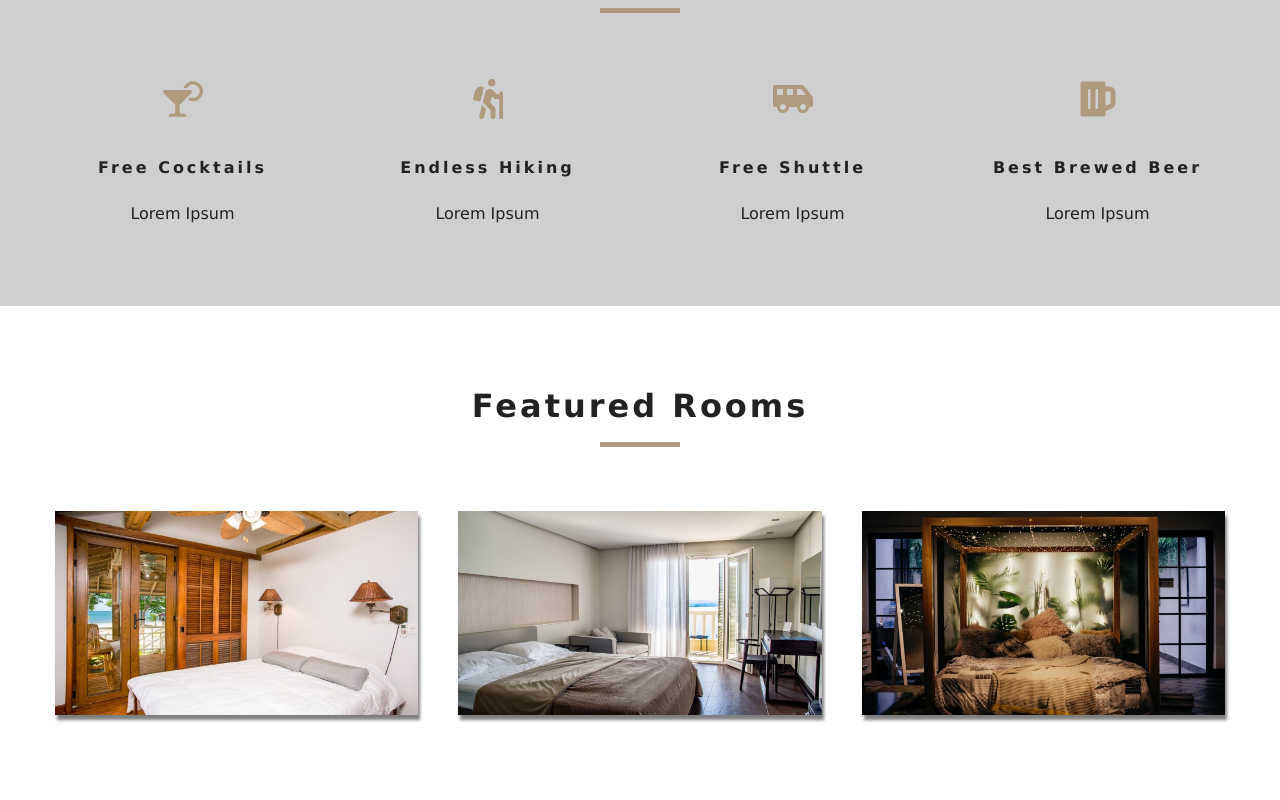
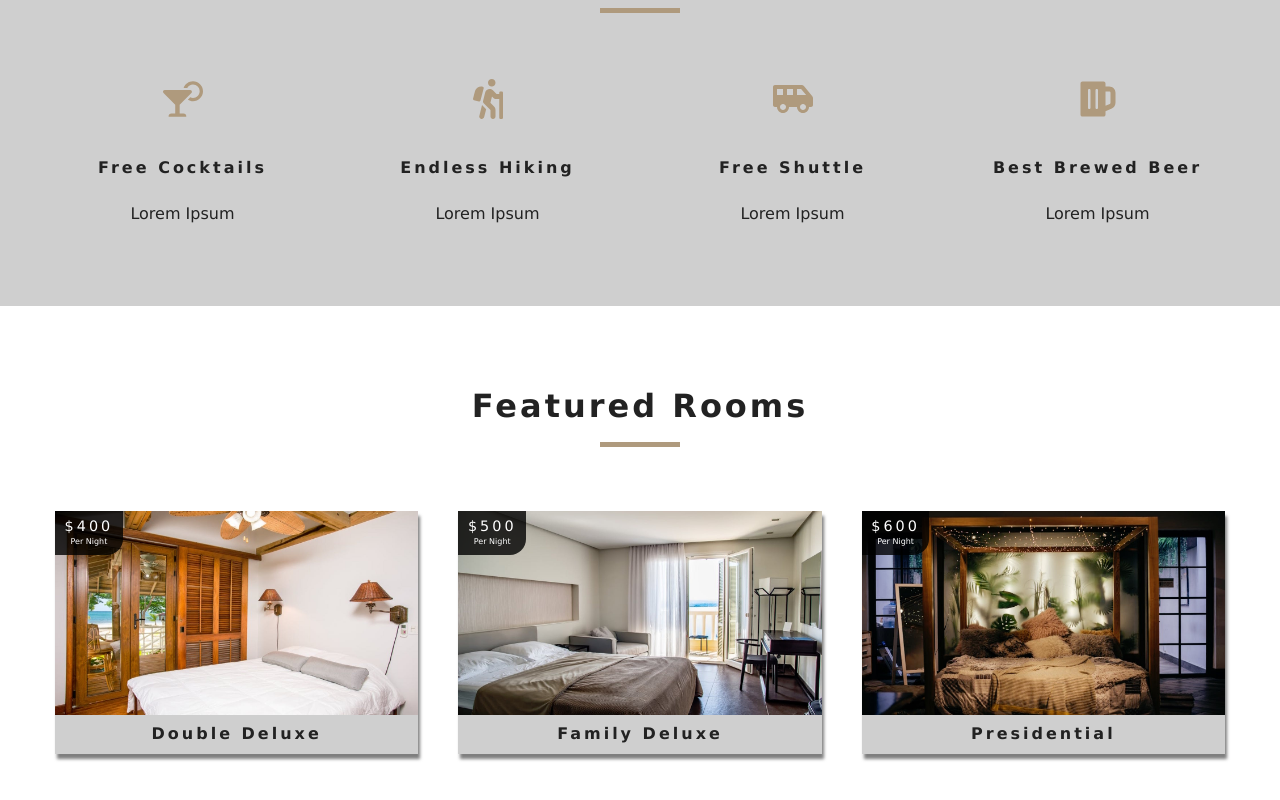
Before and after one commit to galfarotolon/Beach-Resort, a React (Create React App) app: page / in a window 1280 px wide. Shown: the part 1000-1800 px from the top of the page. Built offline with nearby package versions, Linux system fonts and the light colour scheme; the HTML template or start-up script is replaced by a standard one.

Commit message:
added PropTypes in Room.js

```diff
--- a/src/components/Room.js
+++ b/src/components/Room.js
@@ -1,19 +1,38 @@
 import React from 'react'
 import { Link } from 'react-router-dom'
 import defaultImg from '../images/room-1.jpeg'
+import PropTypes from 'prop-types'
 
 function Room({ room }) {
 
-    const { name, slug, images, price } = room;
+    const { name, roomDetails, images, price } = room;
 
 
     return (
         <article className='room'>
             <div class="img-container">
                 <img src={images[0] || defaultImg} alt="featured room" />
+
+                <div className='price-top'>
+                    <h6>${price}</h6>
+                    <p>Per Night</p>
+                </div>
+                <Link to={`/rooms/${roomDetails}`} className='btn-primary room-link'>
+                    Features
+            </Link>
             </div>
+            <p className='room-info'>{name}</p>
         </article>
     )
 }
 
 export default Room
+
+Room.propTypes = {
+    room: PropTypes.shape({
+        name: PropTypes.string.isRequired,
+        roomDetails: PropTypes.string.isRequired,
+        images: PropTypes.arrayOf(PropTypes.string).isRequired,
+        price: PropTypes.number.isRequired,
+    })
+}
```
